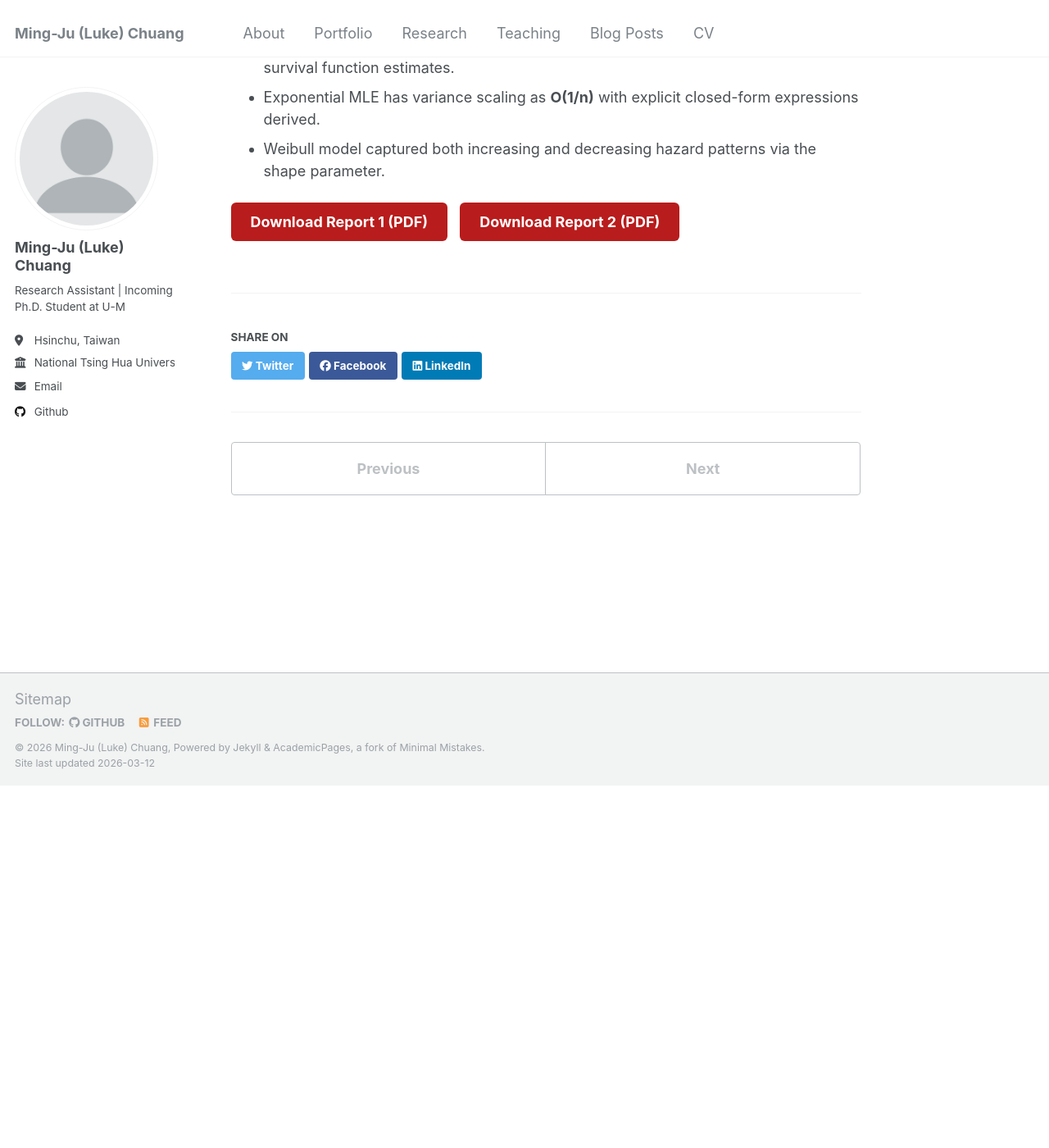
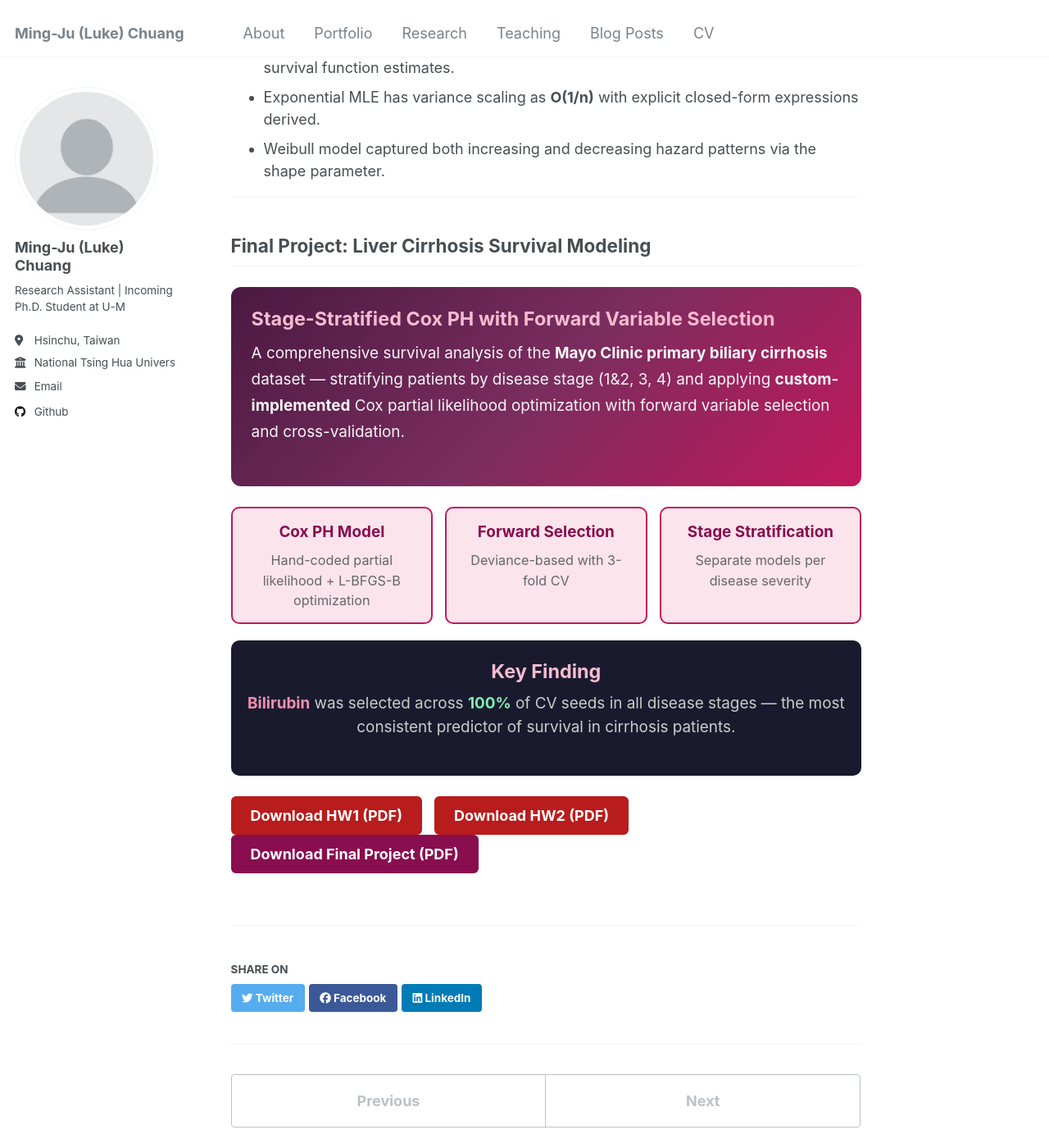
Before and after one commit to LukeChuang890212/LukeChuang890212.github.io, a Jekyll site: the page built from _portfolio/portfolio-7-survival-analysis.md, in a window 1280 px wide and 1400 px high, scrolled down 1529 px. Shown: the whole window at 82% size. Built offline with Jekyll 4.4.1, drawn with Linux system fonts in a browser that asks for light colours; before the commit the page ends 2487 px from its top, so only the background shows below that.

Commit message:
Add Survival Analysis final project (liver cirrhosis Cox PH modeling)
Include stage-stratified Cox proportional hazards analysis with custom
partial likelihood implementation, forward variable selection, and
cross-validation on the Mayo Clinic cirrhosis dataset.

Co-Authored-By: Claude Opus 4.6 <noreply@anthropic.com>

```diff
--- a/_portfolio/portfolio-7-survival-analysis.md
+++ b/_portfolio/portfolio-7-survival-analysis.md
@@ -65,7 +65,39 @@ collection: portfolio
 - Exponential MLE has variance scaling as **O(1/n)** with explicit closed-form expressions derived.
 - Weibull model captured both increasing and decreasing hazard patterns via the shape parameter.
 
+---
+
+## Final Project: Liver Cirrhosis Survival Modeling
+
+<div style="background: linear-gradient(135deg, #4a1942 0%, #7b2d5f 50%, #c2185b 100%); padding: 25px; border-radius: 12px; margin: 25px 0; color: #e0e0e0;">
+  <h3 style="color: #f8bbd0; margin-top: 0; font-size: 1.3em;">Stage-Stratified Cox PH with Forward Variable Selection</h3>
+  <p style="font-size: 1.05em; line-height: 1.7; color: #f5f5f5;">
+    A comprehensive survival analysis of the <strong>Mayo Clinic primary biliary cirrhosis</strong> dataset — stratifying patients by disease stage (1&2, 3, 4) and applying <strong>custom-implemented</strong> Cox partial likelihood optimization with forward variable selection and cross-validation.
+  </p>
+</div>
+
+<div style="display: flex; flex-wrap: wrap; gap: 15px; margin: 20px 0;">
+  <div style="flex: 1; min-width: 200px; background: #fce4ec; border: 2px solid #c2185b; padding: 15px; border-radius: 10px; text-align: center;">
+    <strong style="color: #880e4f; font-size: 1.05em;">Cox PH Model</strong>
+    <p style="margin: 8px 0 0; font-size: 0.9em; color: #666;">Hand-coded partial likelihood + L-BFGS-B optimization</p>
+  </div>
+  <div style="flex: 1; min-width: 200px; background: #fce4ec; border: 2px solid #c2185b; padding: 15px; border-radius: 10px; text-align: center;">
+    <strong style="color: #880e4f; font-size: 1.05em;">Forward Selection</strong>
+    <p style="margin: 8px 0 0; font-size: 0.9em; color: #666;">Deviance-based with 3-fold CV</p>
+  </div>
+  <div style="flex: 1; min-width: 200px; background: #fce4ec; border: 2px solid #c2185b; padding: 15px; border-radius: 10px; text-align: center;">
+    <strong style="color: #880e4f; font-size: 1.05em;">Stage Stratification</strong>
+    <p style="margin: 8px 0 0; font-size: 0.9em; color: #666;">Separate models per disease severity</p>
+  </div>
+</div>
+
+<div style="background: #1a1a2e; padding: 20px; border-radius: 10px; margin: 20px 0; text-align: center;">
+  <p style="color: #f8bbd0; font-size: 1.3em; font-weight: bold; margin: 0;">Key Finding</p>
+  <p style="color: #ccc; margin-top: 8px; font-size: 1.05em;"><strong style="color: #f48fb1;">Bilirubin</strong> was selected across <strong style="color: #7fecb3;">100%</strong> of CV seeds in all disease stages — the most consistent predictor of survival in cirrhosis patients.</p>
+</div>
+
 <div style="margin-top: 25px;">
-  <a href="/files/SA_HW1_Survival.pdf" style="display: inline-block; background: #b91c1c; color: white; padding: 10px 24px; border-radius: 6px; text-decoration: none; font-weight: bold; margin-right: 10px;">Download Report 1 (PDF)</a>
-  <a href="/files/SA_HW2_Survival.pdf" style="display: inline-block; background: #b91c1c; color: white; padding: 10px 24px; border-radius: 6px; text-decoration: none; font-weight: bold;">Download Report 2 (PDF)</a>
+  <a href="/files/SA_HW1_Survival.pdf" style="display: inline-block; background: #b91c1c; color: white; padding: 10px 24px; border-radius: 6px; text-decoration: none; font-weight: bold; margin-right: 10px;">Download HW1 (PDF)</a>
+  <a href="/files/SA_HW2_Survival.pdf" style="display: inline-block; background: #b91c1c; color: white; padding: 10px 24px; border-radius: 6px; text-decoration: none; font-weight: bold; margin-right: 10px;">Download HW2 (PDF)</a>
+  <a href="/files/SA_Final_Survival.pdf" style="display: inline-block; background: #880e4f; color: white; padding: 10px 24px; border-radius: 6px; text-decoration: none; font-weight: bold;">Download Final Project (PDF)</a>
 </div>
```
Also changed, not shown: 1 other file.
